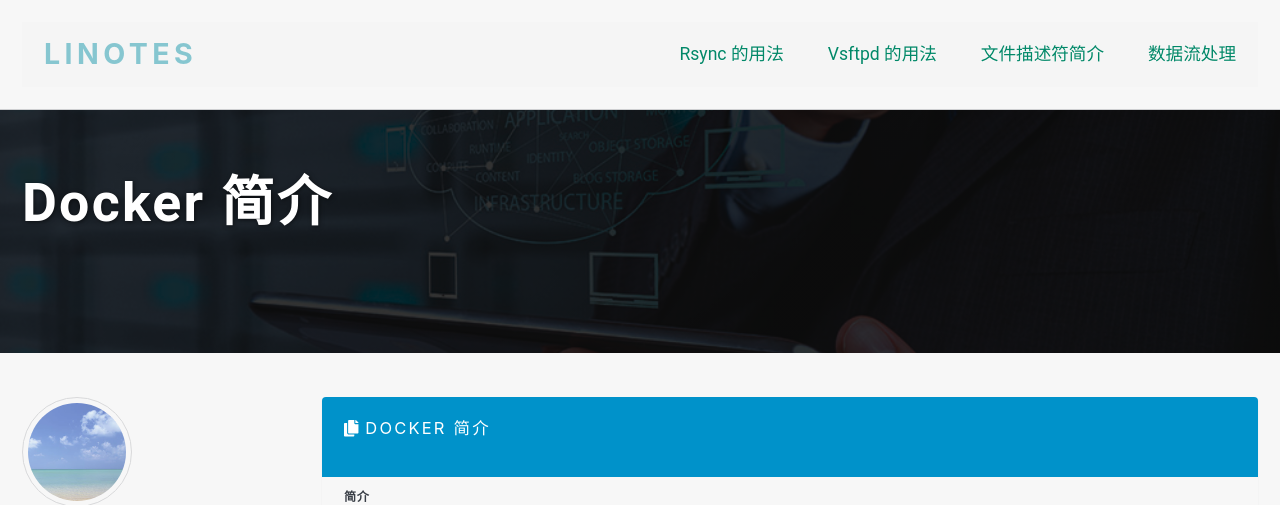
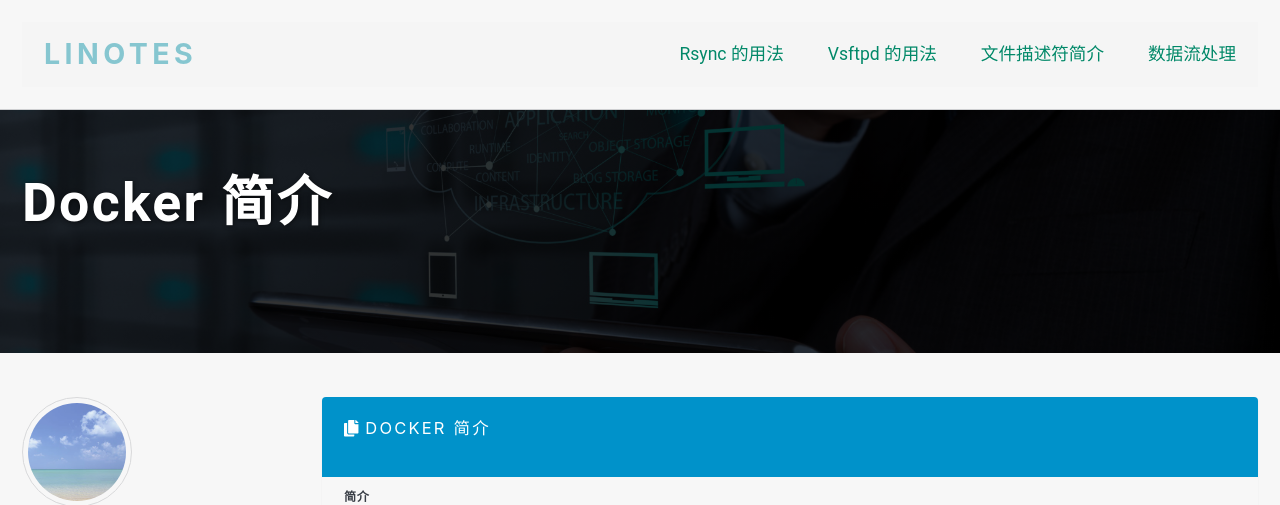
Before and after one commit to narru888/linotes_note, a Jekyll site: the page built from _posts/docker/2018-02-01-docker.basic.md, in a window 1280 px wide. Shown: the top 505 px of the page. Built offline with Jekyll 4.4.1, drawn with Linux system fonts in a browser that asks for light colours; nearby versions of some CDN libraries; a script that is not in the unit is left out.

Commit message:
update on 2018-09-25 12:40:01 CST

```diff
--- a/_posts/docker/2018-02-01-docker.basic.md
+++ b/_posts/docker/2018-02-01-docker.basic.md
@@ -8,7 +8,7 @@
 classes: wide
 excerpt: ""
 header:
-  overlay_image: /assets/images/header/virtual.jpg
+  overlay_image: /assets/images/header/virtualization.jpeg
   overlay_filter: rgba(0, 0, 0, 0.8)
 ---
 
```
Also changed, not shown: assets/images/header/virtual.jpg (deleted), assets/images/header/virtualization.jpeg (added).
